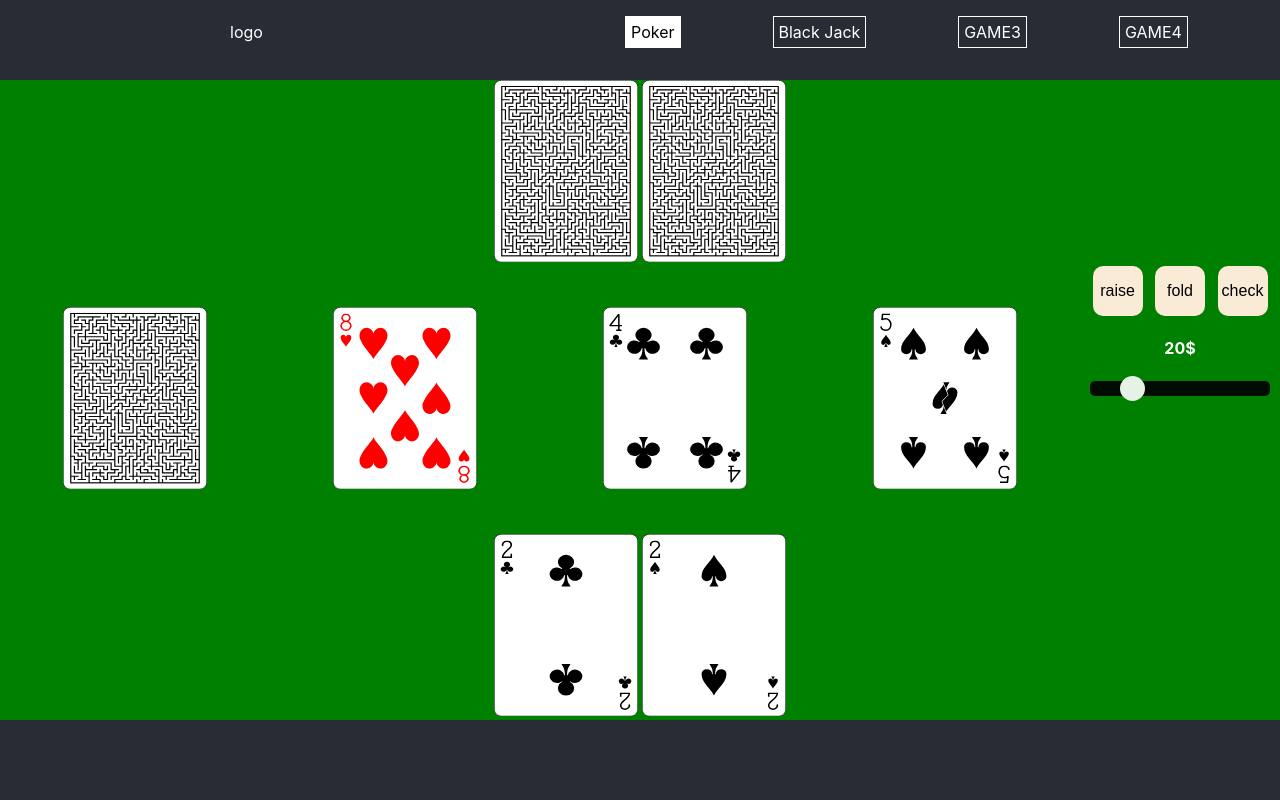
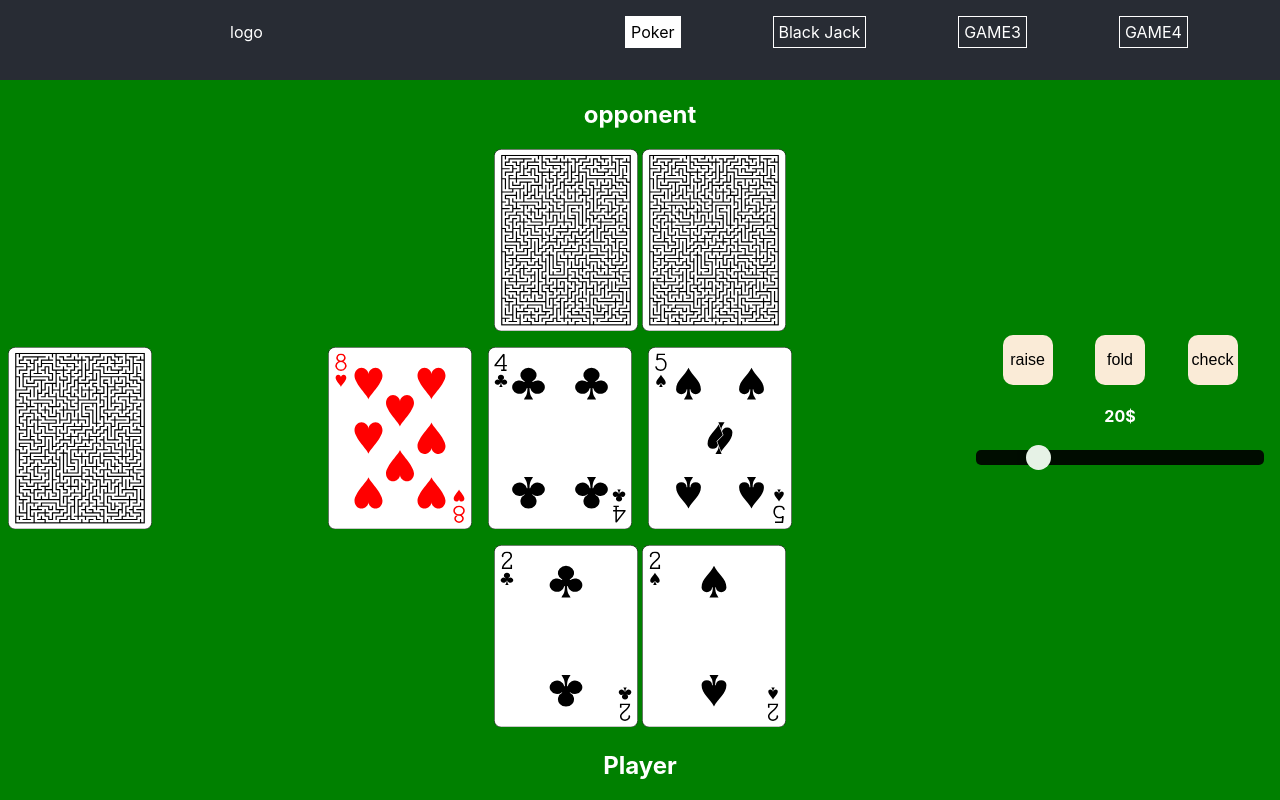
Before and after one commit to olsiq/trivial-games, a React (Create React App) app: page / in a window 1280 px wide. Built offline with nearby package versions, Linux system fonts and the light colour scheme.

Commit message:
finish view

```diff
--- a/src/components/games/game.css
+++ b/src/components/games/game.css
@@ -2,6 +2,6 @@
   display: flex;
   flex-direction: column;
   align-items: center;
-  height: 80vh;
+  height: 90vh;
   background-color: green;
 }
--- a/src/components/games/poker/controls/controls.css
+++ b/src/components/games/poker/controls/controls.css
@@ -1,4 +1,5 @@
 .controls {
+  grid-area: controls;
   display: flex;
   flex-direction: column;
 }
--- a/src/components/games/poker/opponent/Opponent.js
+++ b/src/components/games/poker/opponent/Opponent.js
@@ -3,8 +3,11 @@ import { Card } from "../../../../components";
 export const Opponent = () => {
   return (
     <div className="opponent">
-      <Card value={"1B"} type={"opponent"} />
-      <Card value={"1B"} type={"opponent"} />
+      <h2>opponent</h2>
+      <div className="cards">
+        <Card value={"1B"} type={"opponent"} />
+        <Card value={"1B"} type={"opponent"} />
+      </div>
     </div>
   );
 };
--- a/src/components/games/poker/player/Player.jsx
+++ b/src/components/games/poker/player/Player.jsx
@@ -1,10 +1,14 @@
 import React from "react";
 import { Card } from "../../../../components";
-export const Player = () => {
+
+export const Player = ({ name = "Player" }) => {
   return (
     <div className="myHand">
-      <Card value={"2C"} type={"player"} />
-      <Card value={"2S"} type={"player"} />
+      <div className="cards">
+        <Card value={"2C"} type={"player"} />
+        <Card value={"2S"} type={"player"} />
+      </div>
+      <h2>{name}</h2>
     </div>
   );
 };
--- /dev/null
+++ b/src/components/games/poker/player/player.css
@@ -0,0 +1,4 @@
+.myHand {
+  display: flex;
+  flex-direction: column;
+}
--- a/src/components/games/poker/poker.css
+++ b/src/components/games/poker/poker.css
@@ -2,6 +2,7 @@
   display: grid;
   width: 100%;
   height: 100%;
+
   grid-template-rows: 1fr 2fr 1fr;
   grid-template-areas:
     "opponent"
@@ -13,6 +14,8 @@
 .myHand {
   display: flex;
   justify-content: center;
+  align-items: center;
+  flex-direction: column;
 }
 
 .oponent {
@@ -21,11 +24,16 @@
 
 .myHand {
   grid-area: player;
+  display: flex;
 }
 
+.cards {
+  display: flex;
+  flex-direction: row;
+}
 .gamePlay {
   grid-area: game;
   display: grid;
-  grid-template-columns: repeat(4, 1fr) 200px;
-  grid-template-areas: "deck theFlop theTurn theRiver controls";
+  grid-template-columns: repeat(8, 1fr);
+  grid-template-areas: "deck . theFlop theTurn theRiver  . controls  controls";
 }
```
